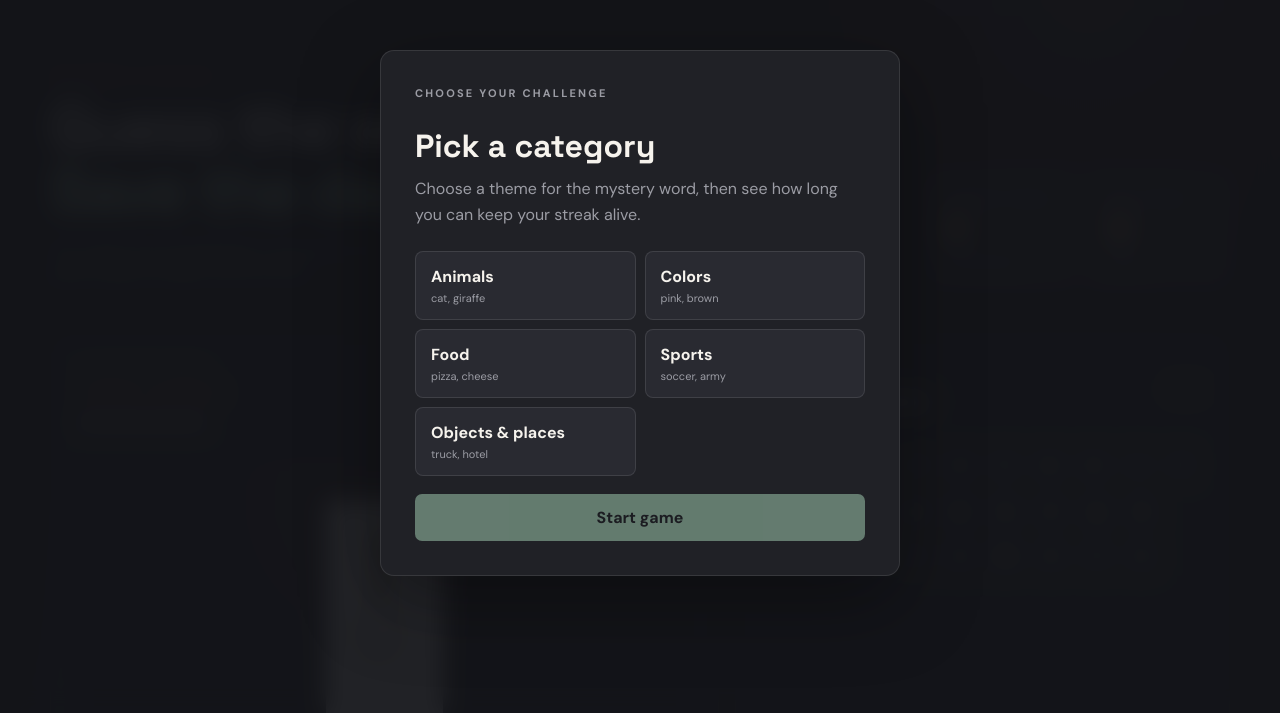
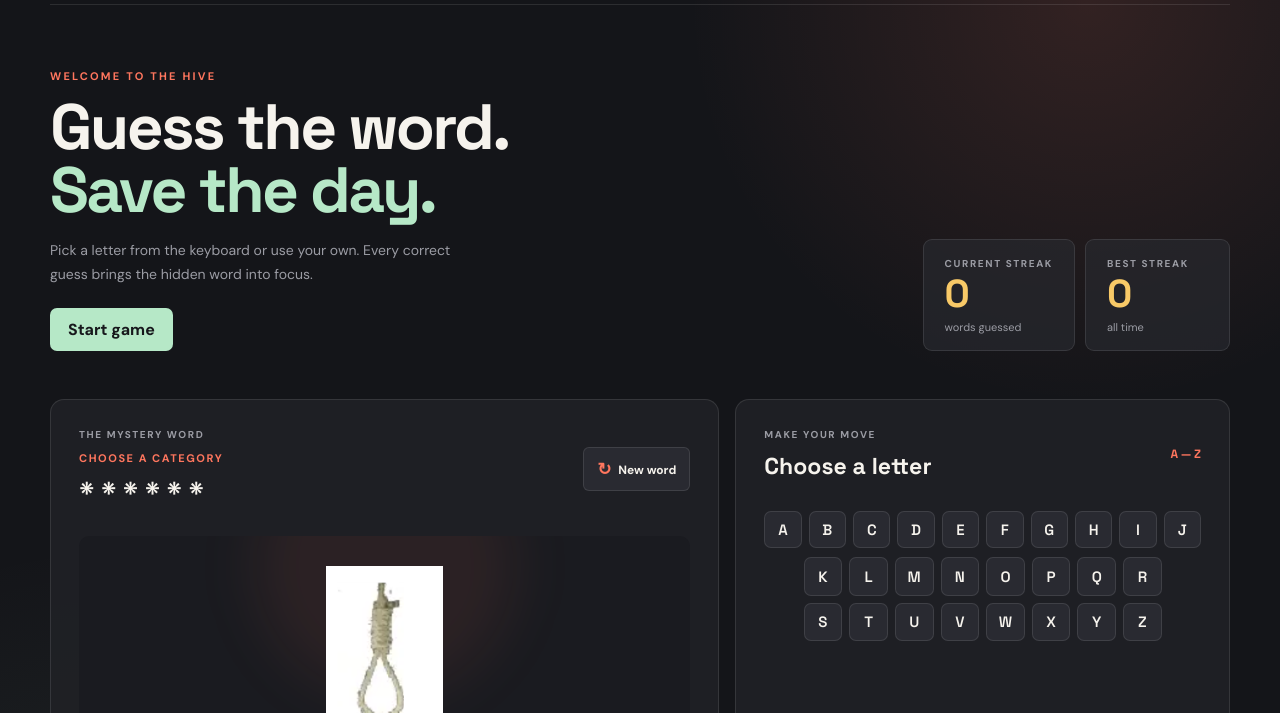
Before and after one commit to EliranTakiya/HangMan, a website: page index.html in a window 1280 px wide. Shown: the part 87-800 px from the top of the page. Drawn offline with Linux system fonts and the light colour scheme.

Commit message:
improve category start flow and expand words

```diff
--- a/index.html
+++ b/index.html
@@ -63,17 +63,17 @@
         #copyrights { margin: 0; }
         #copyrights strong { color: var(--ink); }
         .footer-mark span { color: var(--yellow); }
-        .category-screen { position: fixed; z-index: 10; inset: 0; display: grid; align-items: start; overflow-y: auto; padding: 24px; background: rgba(20,21,25,.94); backdrop-filter: blur(12px); }
+        .category-screen { position: fixed; z-index: 10; inset: 0; display: none; align-items: start; overflow-y: auto; padding: 24px; background: rgba(20,21,25,.94); backdrop-filter: blur(12px); }
         .category-card { width: min(520px, 100%); margin: auto; padding: 34px; border: 1px solid var(--line); border-radius: 14px; background: var(--surface); box-shadow: 0 24px 80px rgba(0,0,0,.35); }
         .category-card h2 { margin: 0 0 10px; font-size: 32px; }
         .category-card p { margin: 0 0 24px; color: var(--muted); line-height: 1.6; }
         .category-options { display: grid; grid-template-columns: repeat(2, 1fr); gap: 9px; }
         .category-option { padding: 14px 15px; border: 1px solid var(--line); border-radius: 8px; color: var(--ink); background: var(--surface-light); cursor: pointer; text-align: left; transition: border-color 150ms ease, transform 150ms ease; }
         .category-option:hover, .category-option.selected { border-color: var(--coral); transform: translateY(-2px); }
-        .category-option strong, .category-option span { display: block; }
-        .category-option span { margin-top: 4px; color: var(--muted); font-size: 11px; }
+        .category-option strong { display: block; }
         .start-game { width: 100%; margin-top: 18px; padding: 13px; border: 0; border-radius: 7px; color: #17181c; background: var(--mint); cursor: pointer; font-weight: 700; }
         .start-game:disabled { cursor: not-allowed; opacity: .45; }
+        .intro-start { width: auto; margin-top: 22px; padding: 11px 18px; }
         @media (max-width: 760px) { .app-shell { width: min(100% - 28px,570px); } .topbar { height: 76px; } .game-label { font-size: 9px; } .intro { align-items: start; flex-direction: column; padding: 44px 0 32px; } h1 { font-size: clamp(40px,12vw,57px); } .score-card { min-width: 135px; } .score-board { width: 100%; } .game-layout { grid-template-columns: 1fr; } .game-panel, .keyboard-panel { padding: 20px; } .game-scene { min-height: 255px; } #man1 { max-height: 220px; } }
         @media (max-width: 430px) { .brand span, .game-number, .footer-mark { display: none; } .panel-heading, .keyboard-heading { align-items: start; } #theWord { font-size: 24px; } .new-word { padding: 8px 9px; font-size: 11px; } .row { gap: 5px; } .row.two { padding: 0 4%; } .row button { font-size: 13px; } .category-card { padding: 25px 20px; } .category-options { grid-template-columns: 1fr; } footer { padding-bottom: 25px; } }
     </style>
@@ -89,11 +89,11 @@
                 <h2>Pick a category</h2>
                 <p>Choose a theme for the mystery word, then see how long you can keep your streak alive.</p>
                 <div class="category-options">
-                    <button class="category-option" data-category="animals" type="button"><strong>Animals</strong><span>cat, giraffe</span></button>
-                    <button class="category-option" data-category="colors" type="button"><strong>Colors</strong><span>pink, brown</span></button>
-                    <button class="category-option" data-category="food" type="button"><strong>Food</strong><span>pizza, cheese</span></button>
-                    <button class="category-option" data-category="sports" type="button"><strong>Sports</strong><span>soccer, army</span></button>
-                    <button class="category-option" data-category="objects" type="button"><strong>Objects & places</strong><span>truck, hotel</span></button>
+                    <button class="category-option" data-category="animals" type="button"><strong>Animals</strong></button>
+                    <button class="category-option" data-category="colors" type="button"><strong>Colors</strong></button>
+                    <button class="category-option" data-category="food" type="button"><strong>Food</strong></button>
+                    <button class="category-option" data-category="sports" type="button"><strong>Sports</strong></button>
+                    <button class="category-option" data-category="objects" type="button"><strong>Objects & places</strong></button>
                 </div>
                 <button class="start-game" id="start-game" type="button" disabled>Start game</button>
             </div>
@@ -111,6 +111,7 @@
                 <p class="eyebrow">Welcome to the hive</p>
                 <h1>Guess the word.<br><span>Save the day.</span></h1>
                 <p id="instructions">Pick a letter from the keyboard or use your own. Every correct guess brings the hidden word into focus.</p>
+                <button class="start-game intro-start" id="open-category" type="button">Start game</button>
             </div>
             <div class="score-board">
                 <div class="score-card">
--- a/script/index.js
+++ b/script/index.js
@@ -1,9 +1,9 @@
 const categories = {
-    animals: ['cat', 'giraffe', 'horse', 'tiger', 'rabbit'],
-    colors: ['pink', 'brown', 'navy', 'green', 'orange'],
-    food: ['pizza', 'apple', 'potato', 'cheese', 'tomato', 'bread'],
-    sports: ['soccer', 'army', 'round', 'jogger', 'tennis'],
-    objects: ['truck', 'hotel', 'friend', 'door', 'joker', 'queen', 'king'],
+    animals: ['cat', 'giraffe', 'horse', 'tiger', 'rabbit', 'lion', 'zebra', 'monkey', 'dolphin', 'eagle', 'panda', 'camel', 'mouse', 'sheep', 'whale'],
+    colors: ['pink', 'brown', 'navy', 'green', 'orange', 'red', 'blue', 'yellow', 'purple', 'white', 'black', 'silver', 'violet', 'teal', 'gold'],
+    food: ['pizza', 'apple', 'potato', 'cheese', 'tomato', 'bread', 'burger', 'salad', 'cookie', 'banana', 'carrot', 'chicken', 'sandwich', 'noodle', 'steak', 'melon'],
+    sports: ['soccer', 'army', 'round', 'jogger', 'tennis', 'football', 'volleyball', 'swimming', 'running', 'cycling', 'skating', 'racing', 'golf', 'rugby', 'surfing'],
+    objects: ['truck', 'hotel', 'friend', 'door', 'joker', 'queen', 'king', 'table', 'chair', 'phone', 'window', 'bottle', 'pencil', 'camera', 'wallet', 'mirror', 'candle'],
 };
 const categoryNames = {
     animals: 'Animals',
@@ -229,8 +229,13 @@ function render() {
 }
 
 const categoryScreen = document.getElementById('category-screen');
+const openCategoryButton = document.getElementById('open-category');
 const startGameButton = document.getElementById('start-game');
 const categoryButtons = document.querySelectorAll('.category-option');
+
+openCategoryButton.addEventListener('click', () => {
+    categoryScreen.style.display = 'grid';
+});
 
 categoryButtons.forEach((button) => {
     button.addEventListener('click', () => {
```
